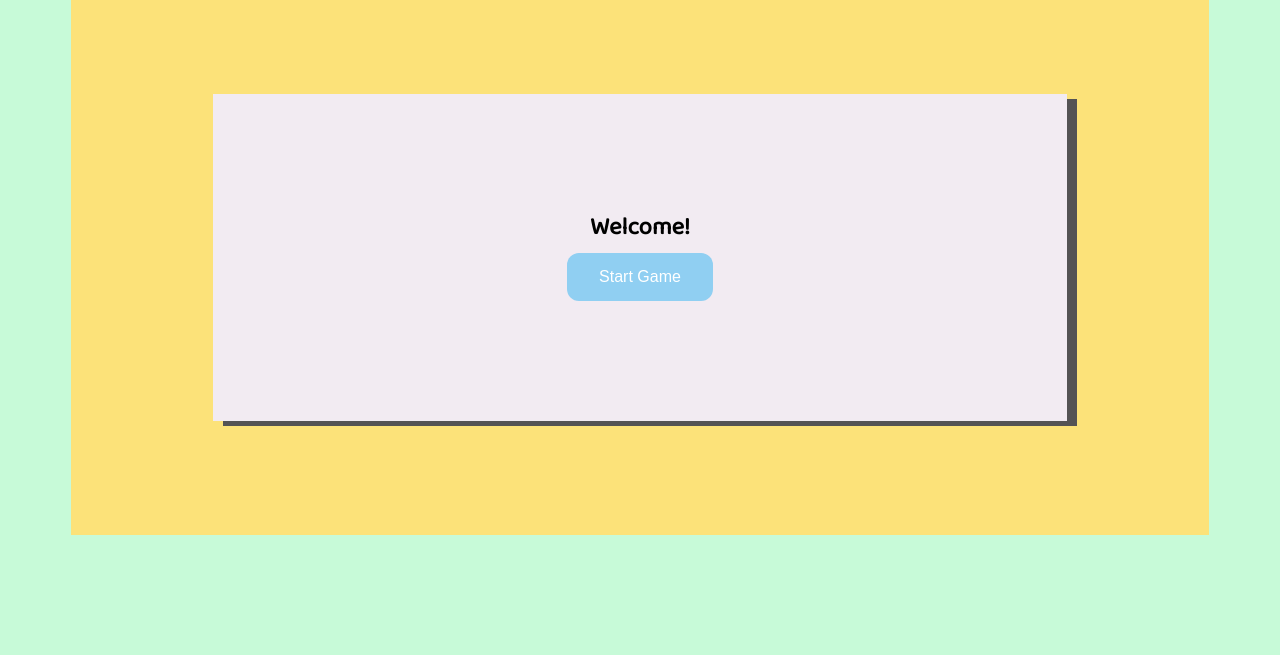
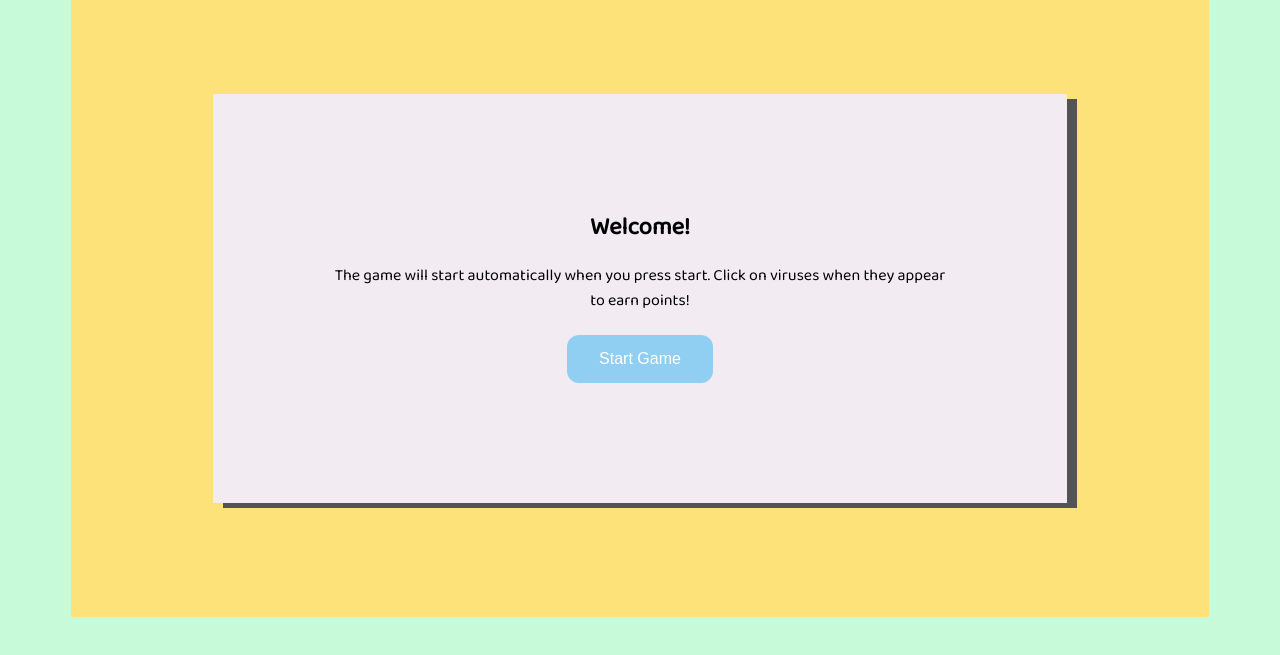
Before and after one commit to sylviapap/whack-a-virus, a plain HTML site: page index.html in a window 1280 px wide. Shown: the part 91-746 px from the top of the page. Drawn offline with Linux system fonts and the light colour scheme.

Commit message:
welcome message

```diff
--- a/index.html
+++ b/index.html
@@ -11,6 +11,7 @@
     <div class="wrapper">
       <div class="welcome" id="welcome">
         <h2 id="welcome-user">Welcome!</h2>
+        <p>The game will start automatically when you press start. Click on viruses when they appear to earn points!</p>
       </div>
 <!-- game container -->
         <div class="game-container" id="game-container">
```
